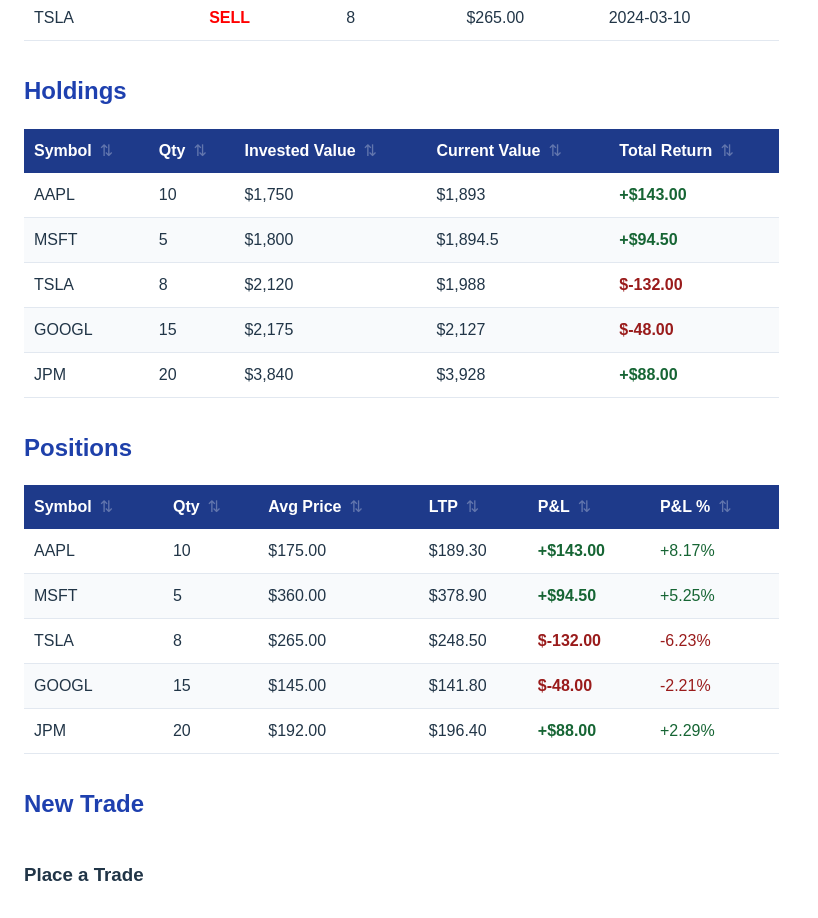
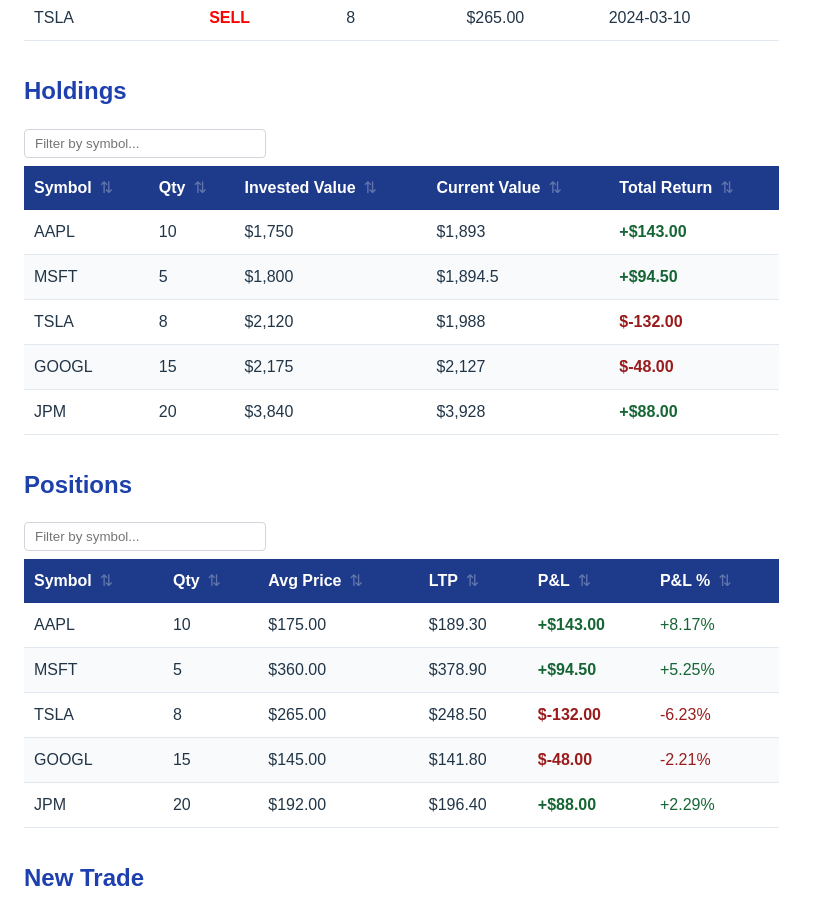
Before and after one commit to Adityaa112/week2day1, a React (Vite) app: page / in a window 1280 px wide. Shown: the part 1580-2498 px from the top of the page, without its empty margins (0-818 px from the left). Built offline with nearby package versions, Linux system fonts and the light colour scheme.

Commit message:
7.5 Search / Filter Input

```diff
--- a/src/App.tsx
+++ b/src/App.tsx
@@ -104,6 +104,7 @@
       <DataTable<Holding>
         data={holdings}
         rowKey='id'
+        filterKey='symbol' // search input filters by symbol
         columns={[
           { key: 'symbol', header: 'Symbol', sortable: true },
           { key: 'qty', header: 'Qty', sortable: true },
@@ -126,6 +127,7 @@
       <DataTable<Position>
         data={positions}
         rowKey='id'
+        filterKey='symbol' // search input filters by symbol
         columns={[
           { key: 'symbol',   header: 'Symbol',    sortable: true },
           { key: 'qty',      header: 'Qty',       sortable: true },
--- a/src/components/DataTable.tsx
+++ b/src/components/DataTable.tsx
@@ -14,6 +14,7 @@
   rowKey: keyof T;
   onRowClick?: (row: T) => void;
   emptyMessage?: string;
+  filterKey?: keyof T;    // NEW — which field to filter on
 }
 
 type SortDir = 'asc' | 'desc' | null;
@@ -28,11 +29,13 @@
   columns,
   rowKey,
   onRowClick,
-  emptyMessage = "No data available"
+  emptyMessage = "No data available",
+  filterKey
 }: DataTableProps<T>) {
-
   // State to track current sorting
   const [sort, setSort] = useState<SortState<T>>({ key: null, dir: null });
+  // State for filter text
+  const [filterText, setFilterText] = useState('');
 
   // Toggle logic: asc -> desc -> asc
   const handleSort = (key: keyof T) => {
@@ -43,22 +46,38 @@
   };
 
   // Sort logic: Returns a new array to keep the original data pure
-  const sortedData = [...data].sort((a, b) => {
+  const sorted = [...data].sort((a, b) => {
     if (!sort.key || !sort.dir) return 0;
-
     const av = a[sort.key];
     const bv = b[sort.key];
-
     if (av < bv) return sort.dir === 'asc' ? -1 : 1;
     if (av > bv) return sort.dir === 'asc' ? 1 : -1;
     return 0;
   });
+
+  // Filter logic: apply filter BEFORE rendering
+  const filtered = filterKey && filterText
+    ? sorted.filter(row =>
+        String(row[filterKey]).toLowerCase().includes(filterText.toLowerCase()))
+    : sorted;
 
   if (data.length === 0) {
     return <p style={{ textAlign: 'center', padding: '20px' }}>{emptyMessage}</p>;
   }
 
   return (
+    <>
+      {filterKey && (
+        <div style={{ marginBottom: 8 }}>
+          <input
+            type='text'
+            placeholder={`Filter by ${String(filterKey)}...`}
+            value={filterText}
+            onChange={(e: React.ChangeEvent<HTMLInputElement>) => setFilterText(e.target.value)}
+            style={{ padding: '6px 10px', borderRadius: 4, border: '1px solid #D1D5DB', width: 220 }}
+          />
+        </div>
+      )}
       <table style={{ width: '100%', borderCollapse: 'collapse', marginBottom: '2rem' }}>
         <thead>
           <tr>
@@ -91,7 +110,7 @@
         </thead>
 
         <tbody>
-        {sortedData.map((row, ri) => (
+          {filtered.map((row, ri) => (
             <tr
               key={String(row[rowKey])}
               onClick={() => onRowClick?.(row)}
@@ -112,6 +131,7 @@
           ))}
         </tbody>
       </table>
+    </>
   );
 }
 
```
Lines whose indentation alone changed are shown as unchanged.
